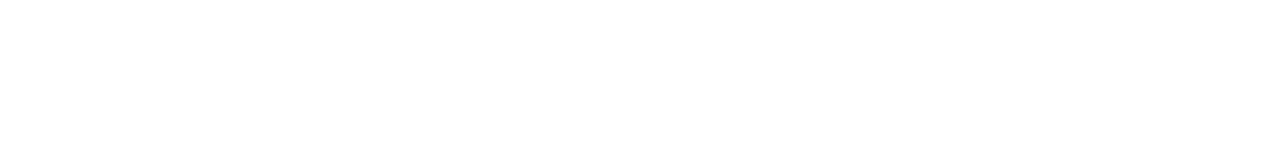
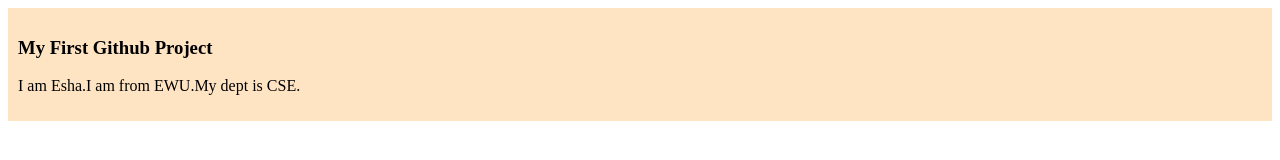
Before and after one commit to Esha6322/my-simple-website, a plain HTML site: page index.html in a window 1280 px wide. Drawn offline with Linux system fonts and the light colour scheme.

Commit message:
addeded the first blog

```diff
--- a/index.html
+++ b/index.html
@@ -4,8 +4,12 @@
     <meta charset="UTF-8">
     <meta name="viewport" content="width=device-width, initial-scale=1.0">
     <title>My Simple Website </title>
+    <link rel="stylesheet" href="style/blog.css">
 </head>
 <body>
-
+    <div>
+        <h3>My First Github Project</h3>
+        <p>I am Esha.I am from EWU.My dept is CSE. </p>
+    </div>
 </body>
 </html>
--- /dev/null
+++ b/style/blog.css
@@ -0,0 +1,4 @@
+div{
+    background-color: bisque;
+    padding: 10px;
+}
```
